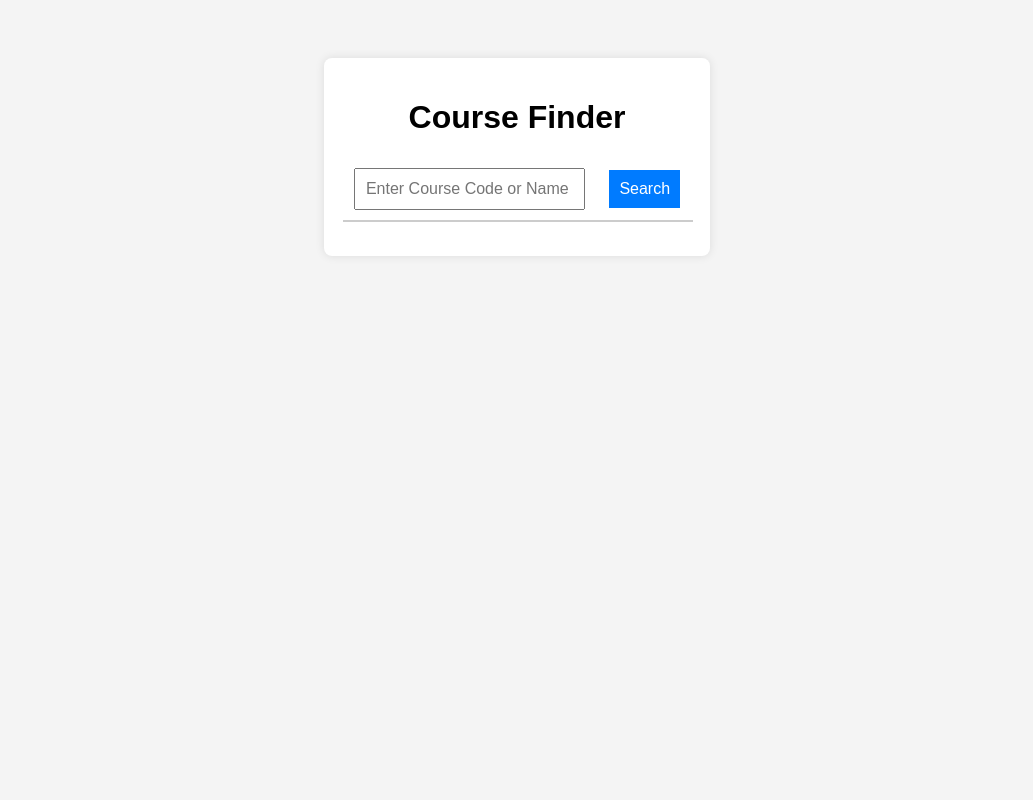
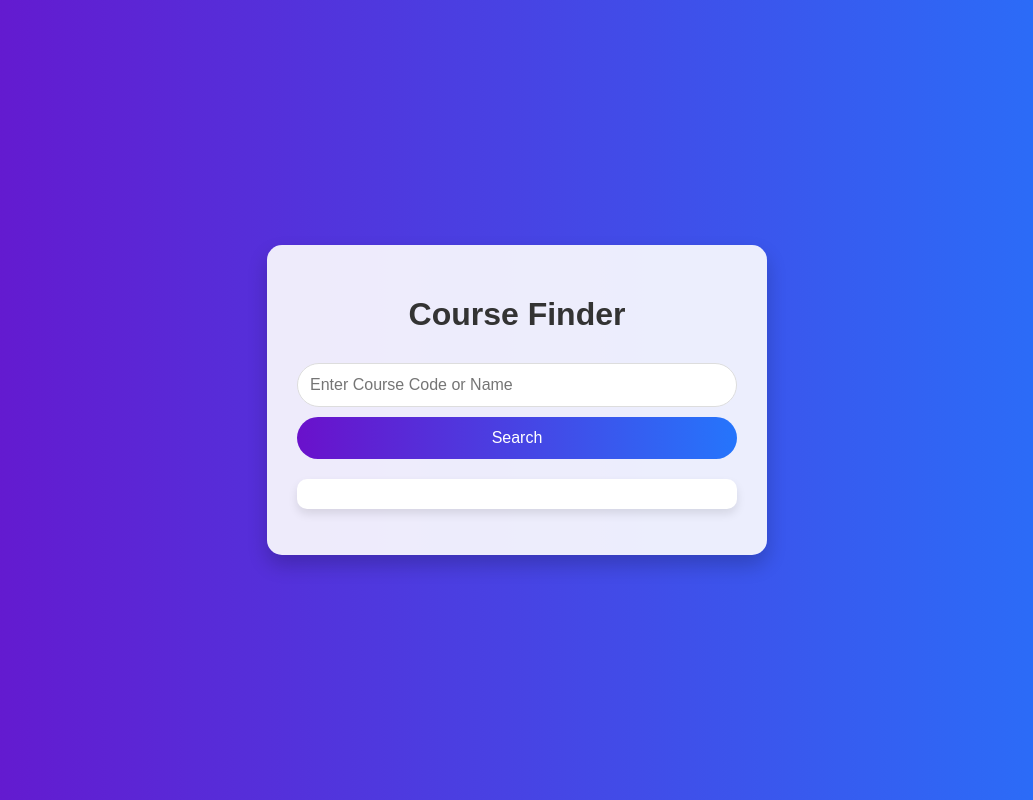
Before and after one commit to hasinishraq/CourseFinder, a plain HTML site: page index.html in a window 1280 px wide. Shown: the whole page, without its empty margins (123-1156 px from the left). Drawn offline with Linux system fonts and the light colour scheme.

Commit message:
Update style.css

```diff
--- a/style.css
+++ b/style.css
@@ -1,53 +1,128 @@
 body {
-    font-family: Arial, sans-serif;
+    font-family: 'Poppins', sans-serif;
     text-align: center;
-    background-color: #f4f4f4;
-    padding: 50px;
+    background: linear-gradient(to right, #6a11cb, #2575fc);
+    color: #fff;
+    margin: 0;
+    padding: 0;
+    display: flex;
+    justify-content: center;
+    align-items: center;
+    min-height: 100vh;
+    overflow: hidden;
 }
 
 .container {
-    background: white;
-    padding: 20px;
-    border-radius: 8px;
-    box-shadow: 0 0 10px rgba(0, 0, 0, 0.1);
-    display: inline-block;
+    background: rgba(255, 255, 255, 0.9);
+    padding: 30px;
+    border-radius: 15px;
+    box-shadow: 0 10px 20px rgba(0, 0, 0, 0.2);
+    width: 90%;
+    max-width: 500px;
+    box-sizing: border-box;
     position: relative;
+    overflow: hidden;
 }
 
-input, button {
-    padding: 10px;
-    margin: 10px;
+h1 {
+    font-size: 2rem;
+    margin-bottom: 20px;
+    color: #333;
+}
+
+input {
+    width: 100%;
+    padding: 12px;
+    margin: 10px 0;
     font-size: 16px;
+    border: 1px solid #ddd;
+    border-radius: 25px;
+    outline: none;
+    transition: 0.3s;
+    box-sizing: border-box;
+}
+
+input:focus {
+    border-color: #6a11cb;
+    box-shadow: 0 0 10px rgba(106, 17, 203, 0.3);
 }
 
 button {
-    background-color: #007BFF;
+    width: 100%;
+    padding: 12px;
+    font-size: 16px;
+    border: none;
+    border-radius: 25px;
+    background: linear-gradient(to right, #6a11cb, #2575fc);
     color: white;
-    border: none;
     cursor: pointer;
+    transition: 0.3s;
+    box-sizing: border-box;
 }
 
 button:hover {
-    background-color: #0056b3;
+    opacity: 0.9;
 }
 
 #suggestions {
-    background: white;
-    border: 1px solid #ccc;
-    max-height: 150px;
-    overflow-y: auto;
-    position: absolute;
-    width: 90%;
-    left: 5%;
-    text-align: left;
-    z-index: 10;
+    display: block; /* Ensure it is visible */
+    visibility: visible; /* Make sure it is not hidden */
+    z-index: 1000; /* Ensure it's above other elements */
 }
+
 
 .suggestion-item {
     padding: 10px;
     cursor: pointer;
+    color: #333;
+    background-color: #f9f9f9; /* Light background for suggestions */
+    border-bottom: 1px solid #ddd; /* Divider between items */
+    border-radius: 5px;
+    transition: background-color 0.3s, color 0.3s; /* Smooth transition */
 }
 
 .suggestion-item:hover {
-    background-color: #f0f0f0;
+    background-color: #6a11cb; /* Highlight color */
+    color: white; /* Text turns white for contrast */
 }
+
+
+#result {
+    margin-top: 20px;
+    background: #fff;
+    padding: 15px;
+    border-radius: 10px;
+    box-shadow: 0 5px 10px rgba(0, 0, 0, 0.1);
+    color: #333;
+    box-sizing: border-box;
+}
+
+@media screen and (max-width: 768px) {
+    .container {
+        padding: 20px;
+        width: 95%;
+    }
+
+    input, button {
+        font-size: 14px;
+    }
+
+    h1 {
+        font-size: 1.8rem;
+    }
+}
+
+@media screen and (max-width: 480px) {
+    h1 {
+        font-size: 1.5rem;
+    }
+
+    input, button {
+        padding: 10px;
+        font-size: 14px;
+    }
+
+    #suggestions {
+        width: 100%;
+    }
+}
```
